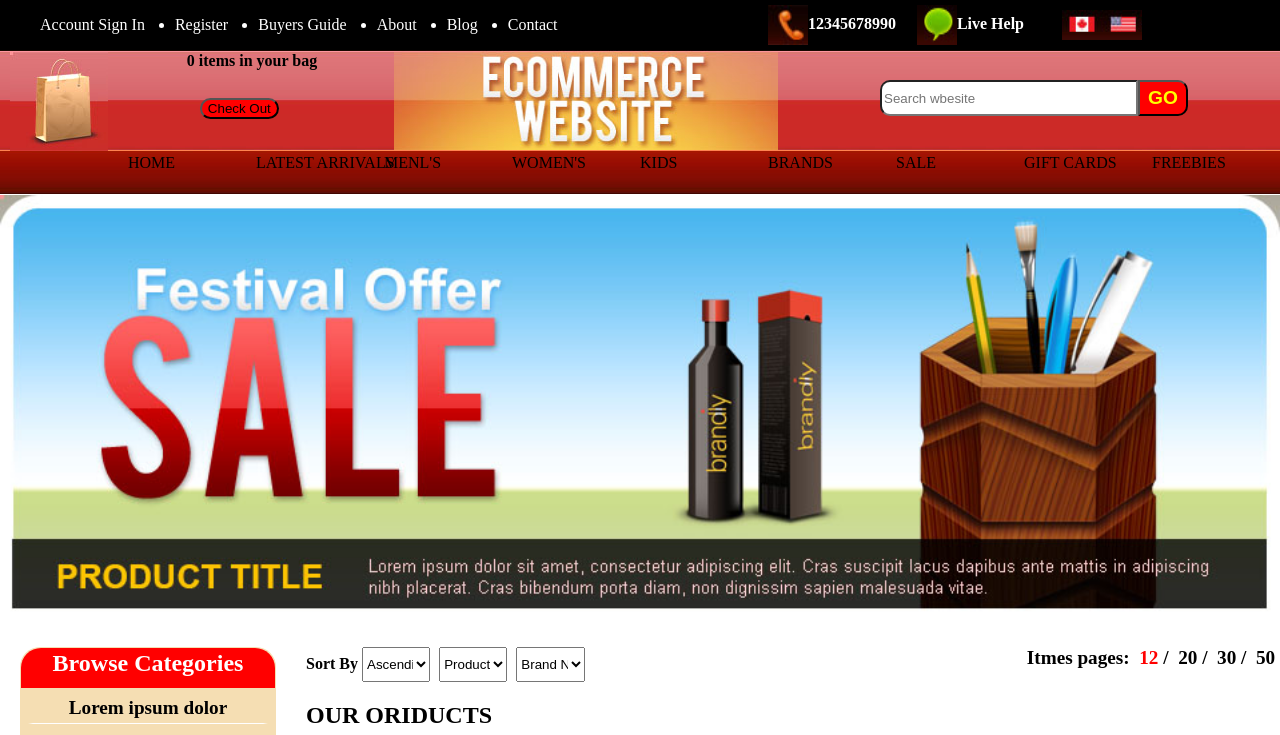
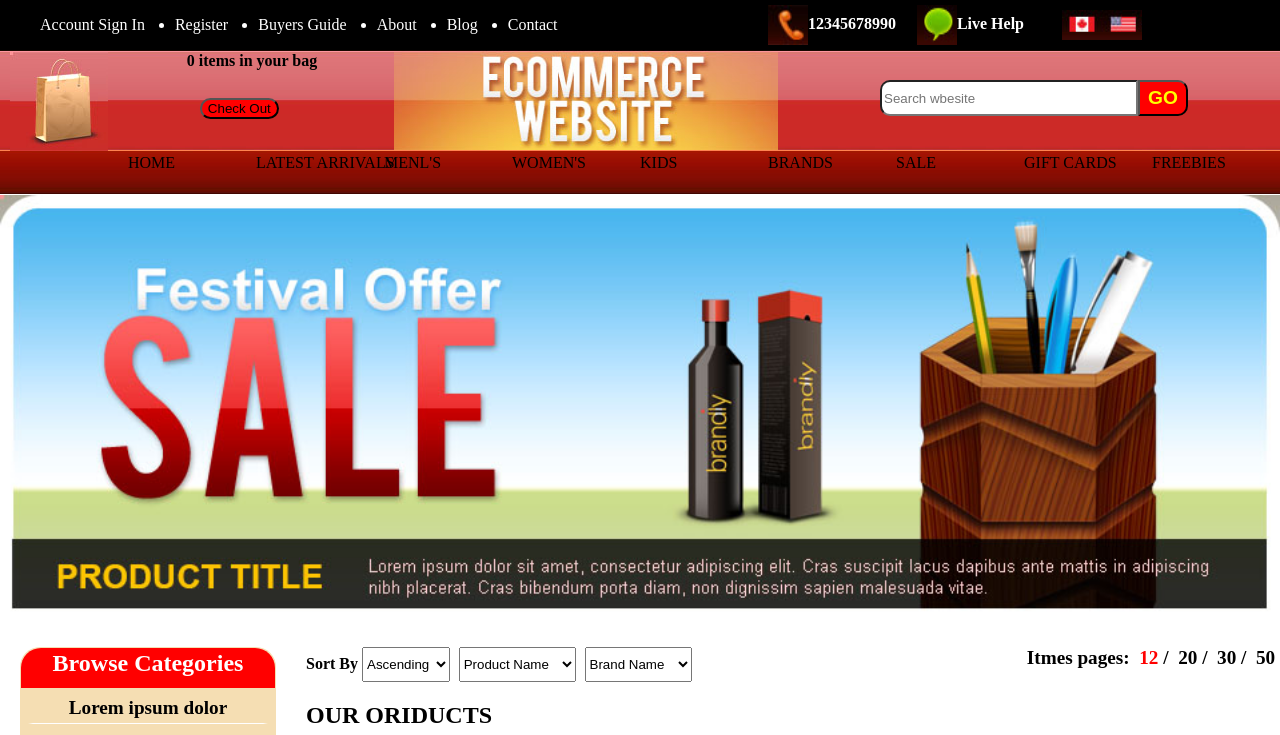
Before and after one commit to 2020nmid/zao, a plain HTML site: page index.html in a window 1280 px wide. Shown: the top 735 px of the page. Drawn offline with Linux system fonts and the light colour scheme.

Commit message:
Update index.html
修改选择栏长度优化布局

```diff
--- a/index.html
+++ b/index.html
@@ -128,19 +128,19 @@
                 <div class="sidebuy">
                     <div class="sort">
                         <b>Sort By</b>
-                        <select style="width: 7%; height: 35px;">
+                        <select style="width: 9%; height: 35px;">
                             <option value="1">Ascending</option>
                             <option value="2">Huawei</option>
                             <option value="3">Google</option>
                             <option value="4">Software</option>
                         </select>
-                        <select style="width: 7%; height: 35px;margin-left: 5px;">
+                        <select style="width: 12%; height: 35px;margin-left: 5px;">
                             <option value="1">Product Name</option>
                             <option value="2">Huawei</option>
                             <option value="3">Google</option>
                             <option value="4">Software</option>
                         </select>
-                        <select style="width: 7%; height: 35px; margin-left: 5px;">
+                        <select style="width: 11%; height: 35px; margin-left: 5px;">
                             <option value="1">Brand Name</option>
                             <option value="2">Huawei</option>
                             <option value="3">Google</option>
```
